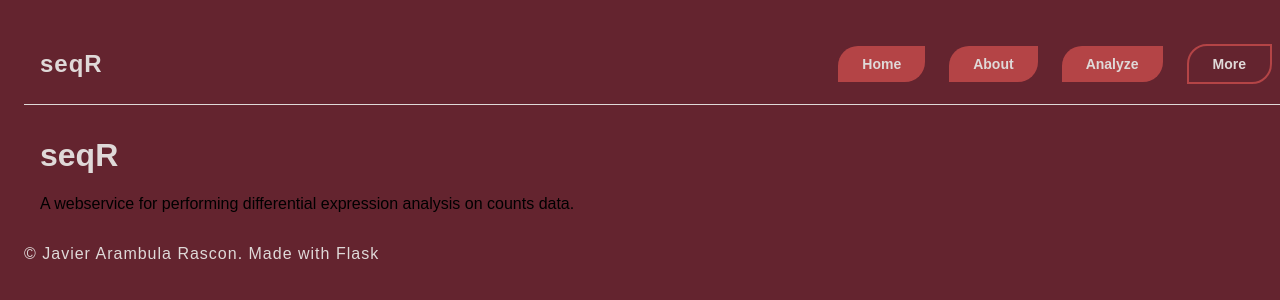
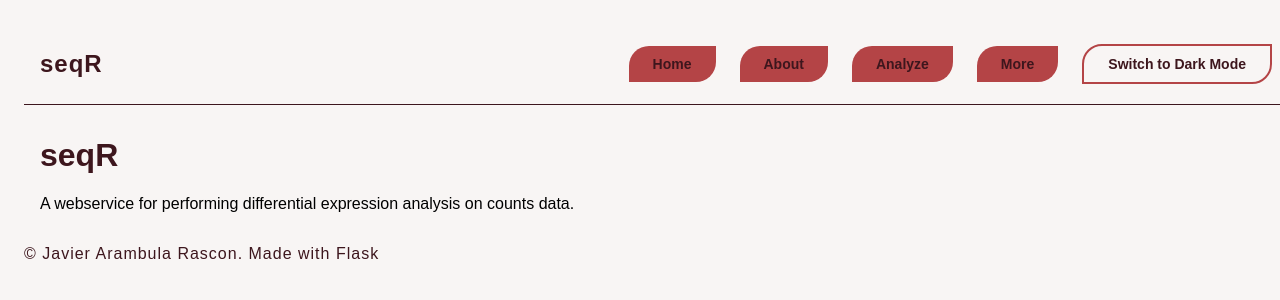
Before and after one commit to aram2608/seqR, a Flask app: page / in a window 1280 px wide. Shown: the top 300 px of the page. Run offline with Flask 3, Linux system fonts and the light colour scheme.

Commit message:
fixing routes in html

```diff
--- /dev/null
+++ b/seqR/static/scripts/theme-toggle.js
@@ -0,0 +1,34 @@
+const toggleButton = document.getElementById('theme-toggle');
+const htmlElement = document.documentElement;
+const storedTheme = localStorage.getItem('theme');
+const prefersDark = window.matchMedia('(prefers-color-scheme: dark)').matches;
+const initialTheme = storedTheme || (prefersDark ? 'dark' : 'light');
+
+if (initialTheme) {
+    htmlElement.setAttribute('data-theme', initialTheme);
+    updateButtonText(initialTheme);
+}
+
+toggleButton.addEventListener('click', () => {
+    let currentTheme = htmlElement.getAttribute('data-theme');
+    const targetTheme = currentTheme === 'light' ? 'dark' : 'light';
+
+    // Switch the attribute and save to localStorage
+    htmlElement.setAttribute('data-theme', targetTheme);
+    localStorage.setItem('theme', targetTheme);
+    updateButtonText(targetTheme);
+});
+
+function updateButtonText(currentTheme) {
+    const newCta = currentTheme === 'dark' ? 'Switch to Light Mode' : 'Switch to Dark Mode';
+    toggleButton.innerText = newCta;
+    toggleButton.setAttribute('aria-label', newCta);
+}
+
+window.matchMedia('(prefers-color-scheme: dark)').addEventListener('change', (e) => {
+    if (!localStorage.getItem('theme')) {
+        const newSystemTheme = e.matches ? 'dark' : 'light';
+        htmlElement.setAttribute('data-theme', newSystemTheme);
+        updateButtonText(newSystemTheme);
+    }
+});
--- a/seqR/static/styles.css
+++ b/seqR/static/styles/styles.css
@@ -1,4 +1,4 @@
-:root {
+:root[data-theme="dark"] {
   --bg-color: #64242F;
   --bg-color-offred: rgba(255, 255, 255, 0.05);
   --bg-color-dark: rgba(0, 0, 0, 0.1);
@@ -7,6 +7,17 @@
   --text-color-placeholder: rgba(223, 217, 216, 0.5);
   --accent-red: #B44446;
   --accent-light: #FC8F8F;
+}
+
+:root[data-theme="light"] {
+  --bg-color: #F8F5F4;
+  --bg-color-offred: rgba(180, 68, 70, 0.08);
+  --bg-color-dark: rgba(100, 36, 47, 0.05);
+  --text-color: #3D161D;
+  --text-color-inverted: #F8F5F4;
+  --text-color-placeholder: rgba(61, 22, 29, 0.5);
+  --accent-red: #B44446;
+  --accent-light: #64242F;
 }
 
 html {
--- a/seqR/templates/base.html
+++ b/seqR/templates/base.html
@@ -1,10 +1,10 @@
 <!DOCTYPE html>
-<link rel="stylesheet" href="{{ url_for('static', filename='styles.css') }}">
+<html lang="en" data-theme="light">
+    <link rel="stylesheet" href="{{ url_for('static', filename='styles/styles.css') }}">
     <head>
         <meta charset="UTF-8">
         <title>{% block title %} seqR {% endblock %}</title>
     </head>
-
     <body>
         <header class="header">
             <nav class="nav-container">
@@ -12,10 +12,17 @@
                     seqR
                 </a>
                 <ul class="nav-links">
-                <li><a class="page-link" href="/">Home</a></li>
-                <li><a class="page-link" href="/about">About</a></li>
-                <li><a class="page-link" href="/analyze">Analyze</a></li>
-                <li><a class="page-link special" href="/more">More</a></li>
+                    <li><a class="page-link" href="{{ url_for('index') }}">Home</a></li>
+                    <li><a class="page-link" href="{{ url_for('about.about_page') }}">About</a></li>
+                    <li><a class="page-link" href="{{ url_for('analyze.analyze_page') }}">Analyze</a></li>
+                    <li><a class="page-link" href="{{ url_for('/more.more_page') }}">More</a></li>
+                    <button
+                        type="button"
+                        id="theme-toggle"
+                        class="page-link special"
+                        aria-label="Dark Theme"
+                        >
+                    </button>
                 </ul>
             </nav>
         </header>
@@ -29,6 +36,8 @@
     <footer>
         <a class="copy-right" href="https://aram2608.github.io/" >&copy; Javier Arambula Rascon. Made with Flask </a>
     </footer>
+    <script src="{{ url_for('static', filename='scripts/theme-toggle.js') }}" ></script>
+</html>
 
 <!-- extra block for extra styles if need be -->
 {% block styles %}{% endblock %}
```
Lines whose indentation alone changed are shown as unchanged.
